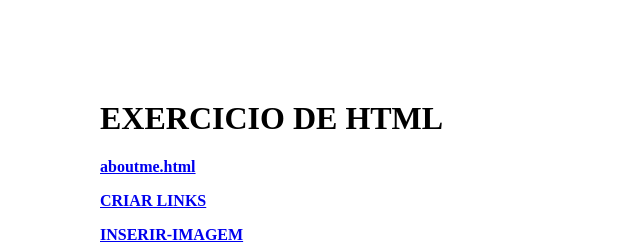
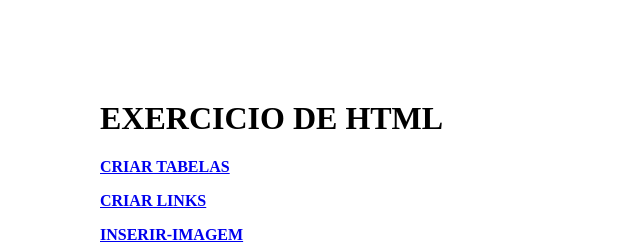
Before and after one commit to MTtetew/Curso.html, a plain HTML site: page index.html in a window 1280 px wide. Shown: the top 248 px of the page, 0-640 px from the left. Drawn offline with Linux system fonts and the light colour scheme.

Commit message:
index.html

```diff
--- a/index.html
+++ b/index.html
@@ -17,7 +17,7 @@
 
 <h1>EXERCICIO DE HTML</h1>
 <strong>
-<a href="Aboutme.html" target="_blank">aboutme.html</a> </strong>
+<a href="CRIAR-TABELAS.html" target="_blank">CRIAR TABELAS</a> </strong>
 
  <p> <strong>
    <a href="CRIAR-LINKS.html" target="_blank">CRIAR LINKS</a>
```
